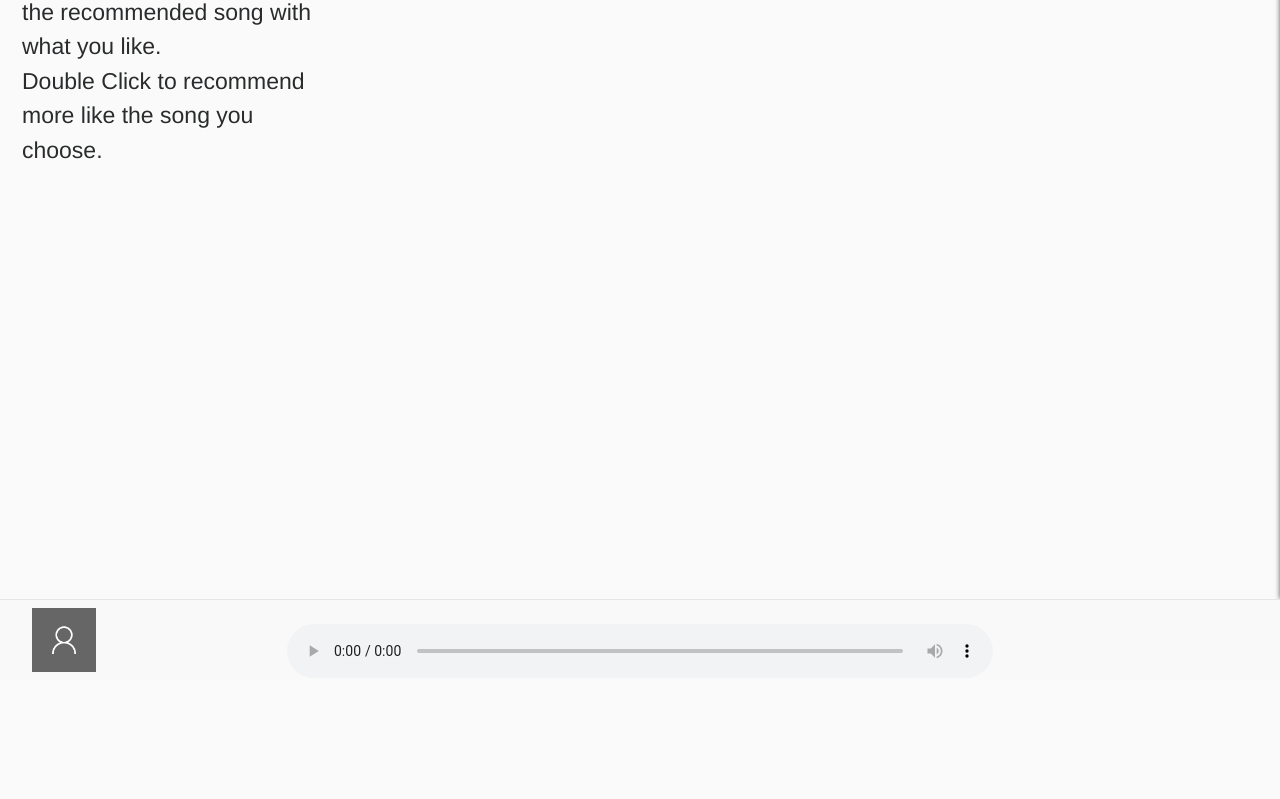
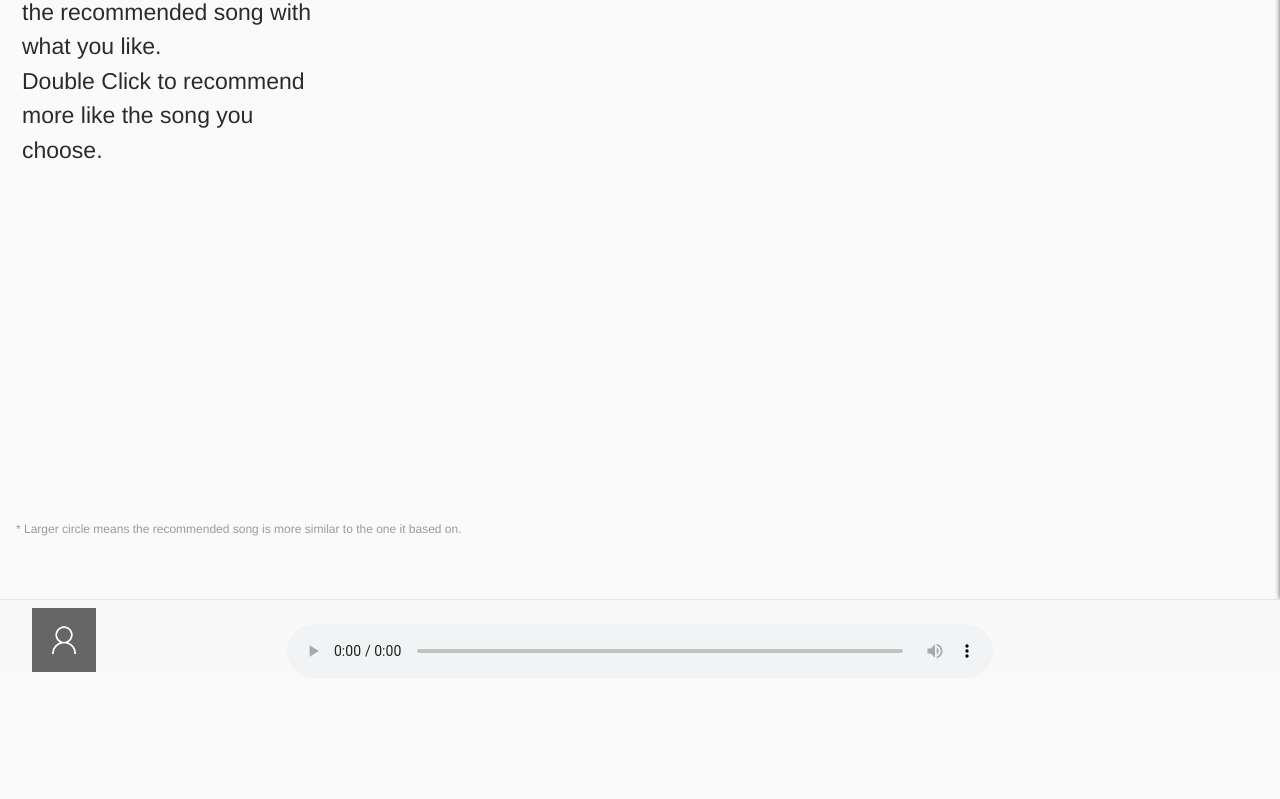
Before and after one commit to Botong/songtaste, a Flask app: page /artist/1/track/1 in a window 1280 px wide. Shown: the part 121-920 px from the top of the page. Run offline with Flask 2, Linux system fonts and the light colour scheme; data that the repository does not hold is empty.

Commit message:
hint for circle size

```diff
--- a/css/style.css
+++ b/css/style.css
@@ -74,7 +74,7 @@ body {
 
 #footer {
     top: 520px;
-    right: 10px;
+    left: 16px;
     width: 300px;
     text-align: right;
 }
@@ -124,8 +124,8 @@ a:hover {
 }
 
 .hint {
-    position: absolute;
-    right: 0;
+    position: fixed;
+    left: 16px;
     /*width: 1280px;*/
     font-size: 12px;
     color: #999;
--- a/templates/track.html
+++ b/templates/track.html
@@ -33,7 +33,8 @@
             <p>Double Click to recommend more like the song you choose.
         </div>
         <div id="footer">
-            <div class="hint">
+            <div class="hint" style="position: fixed;">
+                * Larger circle means the recommended song is more similar to the one it based on.
             </div>
         </div>
     </div>
```
